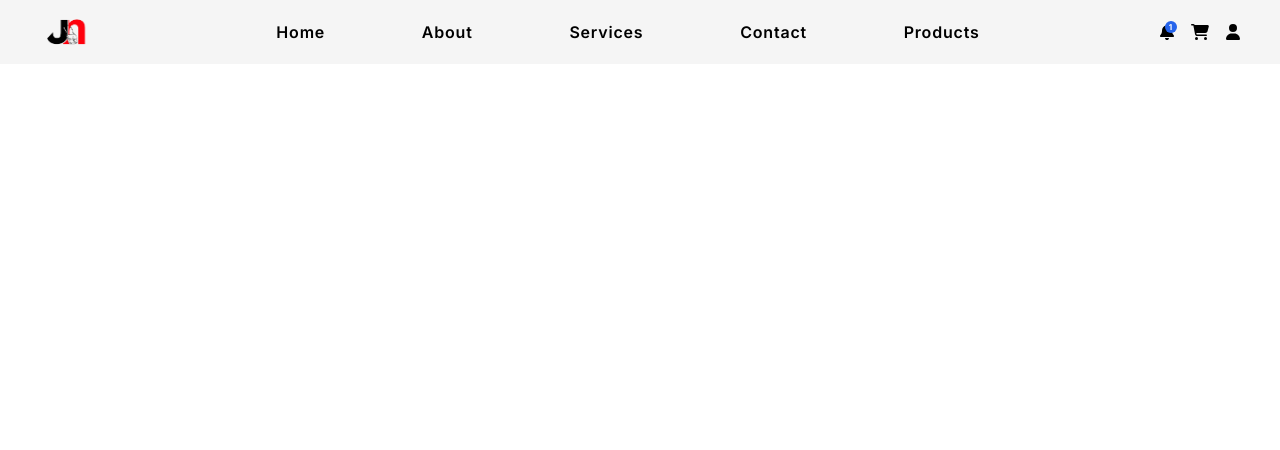
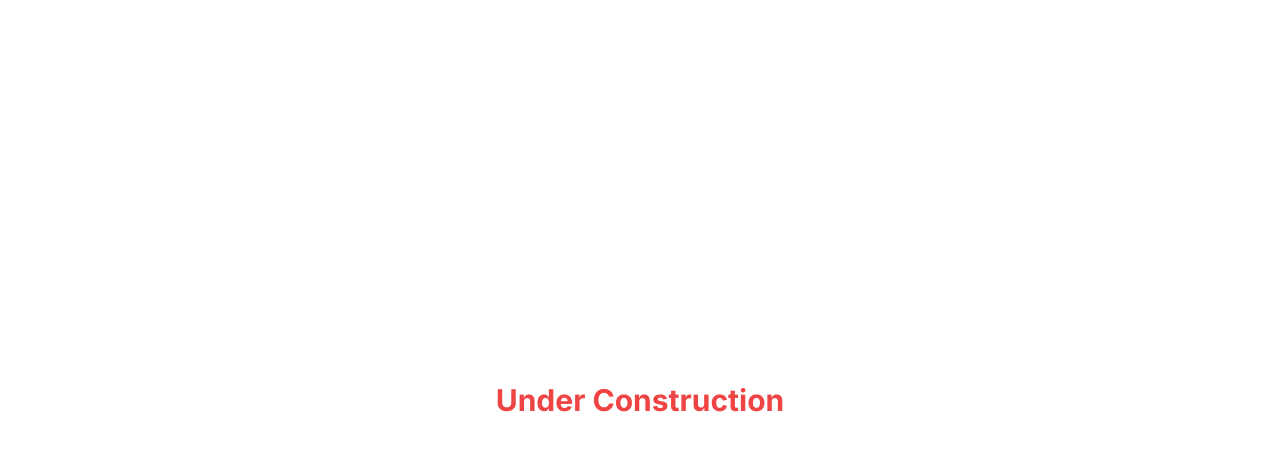
Before and after one commit to sg606618/JAKA-PROFILE, a Next.js app: page / in a window 1280 px wide. Shown: the top 450 px of the page. Built offline with nearby package versions, Linux system fonts and the light colour scheme.

Commit message:
under construction creation

```diff
--- a/src/app/page.tsx
+++ b/src/app/page.tsx
@@ -1,10 +1,12 @@
 import Header from "@/components/Header";
-
 
 export default function Home() {
   return (
     <>
-      <Header />
+      {/* <Header /> */}
+      <div className="container font-bold text-3xl text-red-500 bg-transparent w-[100vw] h-[100vh] flex justify-center items-center">
+        Under Construction
+      </div>
     </>
   );
 }
--- a/src/components/Header.tsx
+++ b/src/components/Header.tsx
@@ -1,4 +1,6 @@
 "use client";
+
+"eslint-disable padded-blocks"
 
 import React from "react";
 import Image from "next/image";
```
